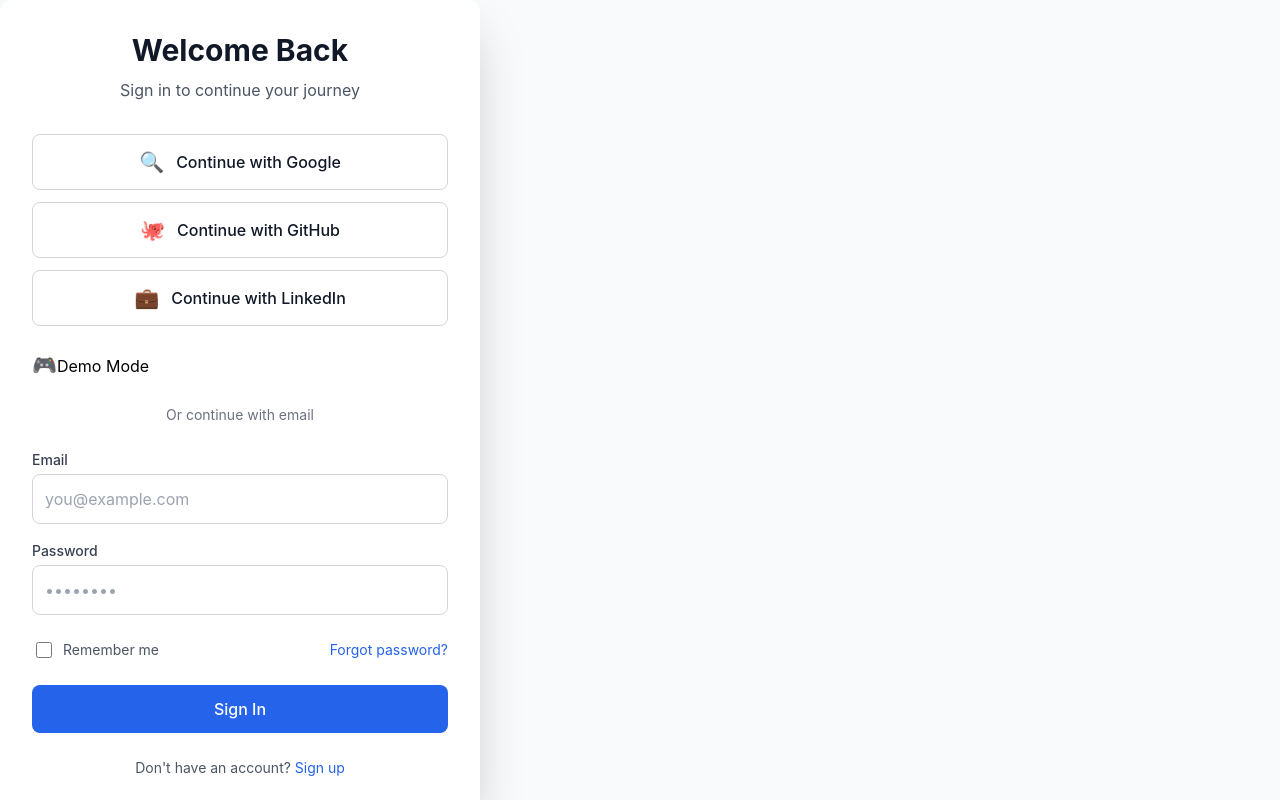
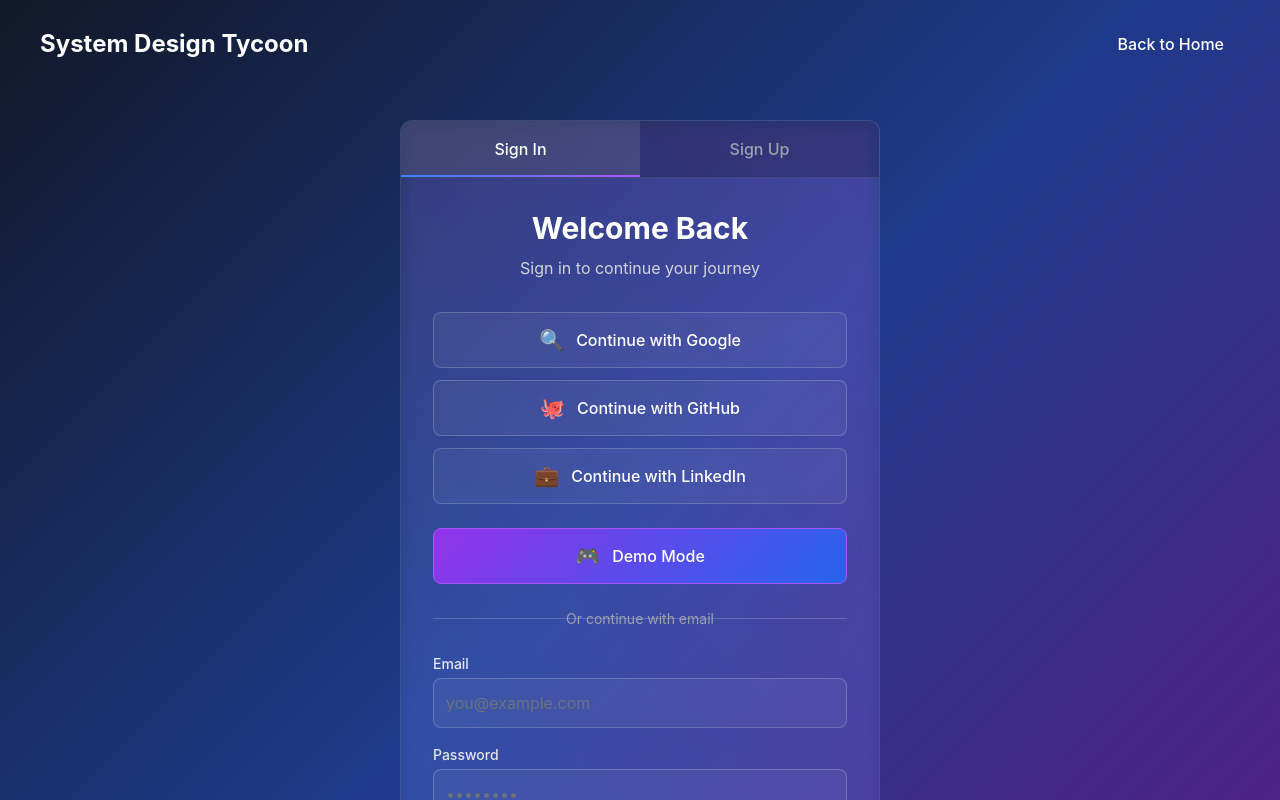
Before and after one commit to hutchutchutch/system-tycoon, a React (Vite) app: page /auth/signin in a window 1280 px wide. Shown: the top 800 px of the page. Built offline with nearby package versions, Linux system fonts and the light colour scheme.

Commit message:
Sign in design update

```diff
--- a/src/components/layout/AuthLayout.tsx
+++ b/src/components/layout/AuthLayout.tsx
@@ -1,8 +1,11 @@
 import React from 'react';
-import { Outlet, Navigate } from 'react-router-dom';
+import { Outlet, Navigate, useNavigate, useLocation } from 'react-router-dom';
 import { useAppSelector } from '../../hooks/redux';
+import { Button } from '../atoms/Button';
 
 export const AuthLayout: React.FC = () => {
+  const navigate = useNavigate();
+  const location = useLocation();
   const isAuthenticated = useAppSelector((state) => state.auth.isAuthenticated);
 
   // If already authenticated, redirect to career map
@@ -10,10 +13,59 @@ export const AuthLayout: React.FC = () => {
     return <Navigate to="/career" replace />;
   }
 
+  const isSignIn = location.pathname === '/auth/signin';
+  const isSignUp = location.pathname === '/auth/signup';
+
   return (
-    <div className="min-h-screen flex items-center justify-center bg-gradient-to-br from-blue-50 to-indigo-100">
-      <div className="w-full max-w-md">
-        <Outlet />
+    <div className="auth-layout">
+      {/* Navigation */}
+      <nav className="auth-layout__nav">
+        <div className="auth-layout__nav-container">
+          <button
+            className="auth-layout__logo"
+            onClick={() => navigate('/')}
+          >
+            System Design Tycoon
+          </button>
+          <div className="auth-layout__nav-actions">
+            <Button
+              variant="ghost"
+              onClick={() => navigate('/')}
+              className="auth-layout__nav-button"
+            >
+              Back to Home
+            </Button>
+          </div>
+        </div>
+      </nav>
+
+      {/* Main Auth Container */}
+      <div className="auth-layout__container">
+        <div className="auth-layout__content">
+          {/* Auth Form Container */}
+          <div className="auth-layout__form-container">
+            {/* Tab Navigation */}
+            <div className="auth-layout__tabs">
+              <button
+                className={`auth-layout__tab ${isSignIn ? 'auth-layout__tab--active' : ''}`}
+                onClick={() => navigate('/auth/signin')}
+              >
+                Sign In
+              </button>
+              <button
+                className={`auth-layout__tab ${isSignUp ? 'auth-layout__tab--active' : ''}`}
+                onClick={() => navigate('/auth/signup')}
+              >
+                Sign Up
+              </button>
+            </div>
+
+            {/* Form Content */}
+            <div className="auth-layout__form-content">
+              <Outlet />
+            </div>
+          </div>
+        </div>
       </div>
     </div>
   );
--- a/src/screens/auth/SignInPage.tsx
+++ b/src/screens/auth/SignInPage.tsx
@@ -1,5 +1,5 @@
 import React, { useState } from 'react';
-import { Link, useNavigate } from 'react-router-dom';
+import { useNavigate } from 'react-router-dom';
 import { useAppDispatch, useAppSelector } from '../../hooks/redux';
 import { signInWithEmail, signInWithOAuth, clearError, demoSignIn } from '../../features/auth/authSlice';
 import { OAUTH_PROVIDERS } from '../../constants';
@@ -121,9 +121,9 @@ export const SignInPage: React.FC = () => {
             <input type="checkbox" id="remember" className="auth-page__checkbox" />
             <label htmlFor="remember" className="auth-page__checkbox-label">Remember me</label>
           </div>
-          <Link to="/auth/forgot-password" className="auth-page__link">
+          <a href="#" className="auth-page__link">
             Forgot password?
-          </Link>
+          </a>
         </div>
 
         <button
@@ -138,13 +138,6 @@ export const SignInPage: React.FC = () => {
           )}
         </button>
       </form>
-
-      <div className="auth-page__footer">
-        Don't have an account?{' '}
-        <Link to="/auth/signup" className="auth-page__link">
-          Sign up
-        </Link>
-      </div>
     </div>
   );
 };
--- a/src/styles/design-system/auth-pages.css
+++ b/src/styles/design-system/auth-pages.css
@@ -1,16 +1,171 @@
-/* Authentication Pages Styles - Following Design System */
+/* Authentication Layout Styles - Matching Landing Page Theme */
 
-/* Auth Page Container */
+/* Auth Layout Base */
+.auth-layout {
+  min-height: 100vh;
+  background: linear-gradient(135deg,
+    var(--color-neutral-900) 0%,
+    var(--color-primary-900) 50%,
+    var(--color-premium-900) 100%
+  );
+  position: relative;
+  overflow-x: hidden;
+}
+
+/* Auth Layout Navigation */
+.auth-layout__nav {
+  position: absolute;
+  top: 0;
+  left: 0;
+  right: 0;
+  z-index: 10;
+  padding: var(--space-6);
+}
+
+.auth-layout__nav-container {
+  max-width: 1200px;
+  margin: 0 auto;
+  display: flex;
+  justify-content: space-between;
+  align-items: center;
+}
+
+.auth-layout__logo {
+  font-size: var(--text-h3);
+  font-weight: var(--font-bold);
+  color: var(--color-white);
+  text-decoration: none;
+  background: none;
+  border: none;
+  cursor: pointer;
+  transition: color var(--duration-fast) var(--ease-out);
+}
+
+.auth-layout__logo:hover {
+  color: var(--color-neutral-300);
+}
+
+.auth-layout__nav-actions {
+  display: flex;
+  gap: var(--space-4);
+}
+
+.auth-layout__nav-button {
+  color: var(--color-white) !important;
+  border-color: transparent !important;
+}
+
+.auth-layout__nav-button:hover {
+  color: var(--color-neutral-300) !important;
+  background: rgba(255, 255, 255, 0.1) !important;
+}
+
+/* Auth Layout Container */
+.auth-layout__container {
+  min-height: 100vh;
+  display: flex;
+  align-items: center;
+  justify-content: center;
+  padding: var(--space-6);
+  padding-top: 120px;
+}
+
+.auth-layout__content {
+  width: 100%;
+  max-width: 480px;
+  margin: 0 auto;
+}
+
+/* Auth Form Container */
+.auth-layout__form-container {
+  background: rgba(255, 255, 255, 0.05);
+  border: 1px solid rgba(255, 255, 255, 0.1);
+  border-radius: var(--radius-xl);
+  overflow: hidden;
+  backdrop-filter: blur(10px);
+  position: relative;
+  animation: fade-in-up 0.6s var(--ease-out);
+}
+
+.auth-layout__form-container::before {
+  content: '';
+  position: absolute;
+  inset: -2px;
+  background: linear-gradient(45deg, var(--color-primary-500), var(--color-premium-500));
+  border-radius: var(--radius-xl);
+  z-index: -1;
+  opacity: 0.2;
+  filter: blur(8px);
+}
+
+/* Auth Tabs */
+.auth-layout__tabs {
+  display: flex;
+  background: rgba(0, 0, 0, 0.2);
+  border-bottom: 1px solid rgba(255, 255, 255, 0.1);
+}
+
+.auth-layout__tab {
+  flex: 1;
+  padding: var(--space-4);
+  background: none;
+  border: none;
+  color: var(--color-neutral-400);
+  font-size: var(--text-base);
+  font-weight: var(--font-medium);
+  cursor: pointer;
+  transition: all var(--duration-fast) var(--ease-out);
+  position: relative;
+}
+
+.auth-layout__tab:hover {
+  color: var(--color-white);
+  background: rgba(255, 255, 255, 0.05);
+}
+
+.auth-layout__tab--active {
+  color: var(--color-white);
+  background: rgba(255, 255, 255, 0.1);
+}
+
+.auth-layout__tab--active::after {
+  content: '';
+  position: absolute;
+  bottom: 0;
+  left: 0;
+  right: 0;
+  height: 2px;
+  background: linear-gradient(90deg, var(--color-primary-500), var(--color-premium-500));
+}
+
+/* Auth Form Content */
+.auth-layout__form-content {
+  padding: var(--space-8);
+}
+
+/* Animation */
+@keyframes fade-in-up {
+  from {
+    opacity: 0;
+    transform: translateY(20px);
+  }
+  to {
+    opacity: 1;
+    transform: translateY(0);
+  }
+}
+
+/* Updated Auth Page Styles for Modal Context */
 .auth-page {
-  background: var(--color-white);
-  border-radius: var(--radius-xl);
-  box-shadow: var(--shadow-2xl);
-  padding: var(--space-8);
-  max-width: 480px;
+  background: transparent;
+  border-radius: 0;
+  box-shadow: none;
+  padding: 0;
+  max-width: none;
   width: 100%;
 }
 
-/* Auth Header */
+/* Updated Auth Header for Dark Theme */
 .auth-page__header {
   text-align: center;
   margin-bottom: var(--space-8);
@@ -19,16 +174,16 @@
 .auth-page__title {
   font-size: var(--text-h2);
   font-weight: var(--font-bold);
-  color: var(--color-neutral-900);
+  color: var(--color-white);
   margin-bottom: var(--space-2);
 }
 
 .auth-page__subtitle {
   font-size: var(--text-base);
-  color: var(--color-neutral-600);
+  color: var(--color-neutral-300);
 }
 
-/* OAuth Providers Section */
+/* Updated OAuth Providers for Dark Theme */
 .auth-page__oauth-providers {
   display: flex;
   flex-direction: column;
@@ -43,19 +198,19 @@
   justify-content: center;
   gap: var(--space-3);
   padding: var(--space-3) var(--space-4);
-  border: 1px solid var(--color-neutral-300);
+  border: 1px solid rgba(255, 255, 255, 0.2);
   border-radius: var(--radius-lg);
-  background: var(--color-white);
+  background: rgba(255, 255, 255, 0.05);
   font-size: var(--text-base);
   font-weight: var(--font-medium);
-  color: var(--color-neutral-900);
+  color: var(--color-white);
   cursor: pointer;
   transition: all var(--duration-fast) var(--ease-out);
 }
 
 .auth-page__oauth-button:hover:not(:disabled) {
-  background: var(--color-neutral-50);
-  border-color: var(--color-neutral-400);
+  background: rgba(255, 255, 255, 0.1);
+  border-color: rgba(255, 255, 255, 0.3);
   transform: translateY(-1px);
 }
 
@@ -72,7 +227,43 @@
   font-size: var(--text-xl);
 }
 
-/* Divider */
+/* Updated Demo Button Styles */
+.auth-page__demo-section {
+  margin-bottom: var(--space-6);
+}
+
+.auth-page__demo-button {
+  width: 100%;
+  display: flex;
+  align-items: center;
+  justify-content: center;
+  gap: var(--space-3);
+  padding: var(--space-3) var(--space-4);
+  border: 1px solid var(--color-premium-500);
+  border-radius: var(--radius-lg);
+  background: linear-gradient(135deg, var(--color-premium-600), var(--color-primary-600));
+  font-size: var(--text-base);
+  font-weight: var(--font-medium);
+  color: var(--color-white);
+  cursor: pointer;
+  transition: all var(--duration-fast) var(--ease-out);
+}
+
+.auth-page__demo-button:hover:not(:disabled) {
+  transform: translateY(-1px);
+  box-shadow: 0 4px 12px rgba(147, 51, 234, 0.3);
+}
+
+.auth-page__demo-button:disabled {
+  opacity: 0.5;
+  cursor: not-allowed;
+}
+
+.auth-page__demo-button:disabled:hover {
+  transform: none;
+}
+
+/* Updated Divider for Dark Theme */
 .auth-page__divider {
   position: relative;
   margin: var(--space-6) 0;
@@ -85,20 +276,20 @@
   left: 0;
   right: 0;
   height: 1px;
-  background: var(--color-neutral-300);
+  background: rgba(255, 255, 255, 0.2);
 }
 
 .auth-page__divider-text {
   position: relative;
   display: flex;
   justify-content: center;
-  background: var(--color-white);
-  padding: 0 var(--space-2);
+  background: transparent;
+  padding: 0 var(--space-4);
   font-size: var(--text-small);
-  color: var(--color-neutral-500);
+  color: var(--color-neutral-400);
 }
 
-/* Form Styles */
+/* Updated Form Styles for Dark Theme */
 .auth-page__form {
   display: flex;
   flex-direction: column;
@@ -107,14 +298,14 @@
 
 .auth-page__error-message {
   padding: var(--space-3);
-  background: var(--color-error-50);
-  border: 1px solid var(--color-error-200);
+  background: rgba(239, 68, 68, 0.1);
+  border: 1px solid rgba(239, 68, 68, 0.3);
   border-radius: var(--radius-lg);
-  color: var(--color-error-700);
+  color: var(--color-error-300);
   font-size: var(--text-small);
 }
 
-/* Form Group */
+/* Updated Form Group for Dark Theme */
 .auth-page__form-group {
   display: flex;
   flex-direction: column;
@@ -124,52 +315,53 @@
   display: block;
   font-size: var(--text-small);
   font-weight: var(--font-medium);
-  color: var(--color-neutral-700);
+  color: var(--color-neutral-200);
   margin-bottom: var(--space-1);
 }
 
 .auth-page__form-input {
   width: 100%;
   padding: var(--space-3);
-  border: 1px solid var(--color-neutral-300);
+  border: 1px solid rgba(255, 255, 255, 0.2);
   border-radius: var(--radius-lg);
   font-size: var(--text-base);
-  color: var(--color-neutral-900);
-  background: var(--color-white);
+  color: var(--color-white);
+  background: rgba(255, 255, 255, 0.05);
   transition: all var(--duration-fast) var(--ease-out);
 }
 
 .auth-page__form-input:hover {
-  border-color: var(--color-neutral-400);
+  border-color: rgba(255, 255, 255, 0.3);
 }
 
 .auth-page__form-input:focus {
   outline: none;
   border-color: var(--color-primary-500);
-  box-shadow: 0 0 0 3px rgba(59, 130, 246, 0.1);
+  box-shadow: 0 0 0 3px rgba(59, 130, 246, 0.2);
+  background: rgba(255, 255, 255, 0.08);
 }
 
 .auth-page__form-input::placeholder {
-  color: var(--color-neutral-400);
+  color: var(--color-neutral-500);
 }
 
-/* Input Error State */
+/* Updated Input Error State for Dark Theme */
 .auth-page__form-input--error {
   border-color: var(--color-error-500);
 }
 
 .auth-page__form-input--error:focus {
   border-color: var(--color-error-500);
-  box-shadow: 0 0 0 3px rgba(239, 68, 68, 0.1);
+  box-shadow: 0 0 0 3px rgba(239, 68, 68, 0.2);
 }
 
 .auth-page__form-error-text {
   margin-top: var(--space-1);
   font-size: var(--text-small);
-  color: var(--color-error-600);
+  color: var(--color-error-300);
 }
 
-/* Form Actions */
+/* Updated Form Actions for Dark Theme */
 .auth-page__form-actions {
   display: flex;
   align-items: center;
@@ -187,30 +379,31 @@
   width: 16px;
   height: 16px;
   border-radius: var(--radius-sm);
-  border: 1px solid var(--color-neutral-300);
+  border: 1px solid rgba(255, 255, 255, 0.3);
   accent-color: var(--color-primary-500);
   cursor: pointer;
+  background: rgba(255, 255, 255, 0.05);
 }
 
 .auth-page__checkbox-label {
   font-size: var(--text-small);
-  color: var(--color-neutral-600);
+  color: var(--color-neutral-300);
   cursor: pointer;
 }
 
 .auth-page__link {
   font-size: var(--text-small);
-  color: var(--color-primary-600);
+  color: var(--color-primary-400);
   text-decoration: none;
   transition: color var(--duration-fast) var(--ease-out);
 }
 
 .auth-page__link:hover {
-  color: var(--color-primary-700);
+  color: var(--color-primary-300);
   text-decoration: underline;
 }
 
-/* Terms Checkbox */
+/* Updated Terms Checkbox for Dark Theme */
 .auth-page__terms-group {
   display: flex;
   align-items: flex-start;
@@ -225,12 +418,12 @@
 
 .auth-page__terms-label {
   font-size: var(--text-small);
-  color: var(--color-neutral-600);
+  color: var(--color-neutral-300);
   line-height: 1.4;
 }
 
 .auth-page__terms-label a {
-  color: var(--color-primary-600);
+  color: var(--color-primary-400);
   text-decoration: none;
 }
 
@@ -238,11 +431,11 @@
   text-decoration: underline;
 }
 
-/* Submit Button */
+/* Updated Submit Button for Dark Theme */
 .auth-page__submit-button {
   width: 100%;
   padding: var(--space-3);
-  background: var(--color-primary-600);
+  background: linear-gradient(135deg, var(--color-primary-600), var(--color-premium-600));
   color: var(--color-white);
   border: none;
   border-radius: var(--radius-lg);
@@ -253,9 +446,8 @@
 }
 
 .auth-page__submit-button:hover:not(:disabled) {
-  background: var(--color-primary-700);
   transform: translateY(-1px);
-  box-shadow: 0 4px 12px rgba(59, 130, 246, 0.2);
+  box-shadow: 0 4px 12px rgba(59, 130, 246, 0.3);
 }
 
 .auth-page__submit-button:disabled {
@@ -268,16 +460,16 @@
   box-shadow: none;
 }
 
-/* Footer */
+/* Updated Footer for Dark Theme */
 .auth-page__footer {
   text-align: center;
   margin-top: var(--space-6);
   font-size: var(--text-small);
-  color: var(--color-neutral-600);
+  color: var(--color-neutral-400);
 }
 
 .auth-page__footer a {
-  color: var(--color-primary-600);
+  color: var(--color-primary-400);
   text-decoration: none;
 }
 
@@ -285,11 +477,15 @@
   text-decoration: underline;
 }
 
-/* Responsive Design */
+/* Updated Responsive Design */
 @media (max-width: 479px) {
-  .auth-page {
+  .auth-layout__container {
+    padding: var(--space-4);
+    padding-top: 100px;
+  }
+
+  .auth-layout__form-content {
     padding: var(--space-6);
-    margin: var(--space-4);
   }
 
   .auth-page__oauth-button {
@@ -308,15 +504,20 @@
   }
 }
 
-/* Accessibility */
+/* Updated Accessibility */
 @media (prefers-reduced-motion: reduce) {
+  .auth-layout__form-container {
+    animation: none;
+  }
+
   .auth-page__oauth-button:hover,
-  .auth-page__submit-button:hover {
+  .auth-page__submit-button:hover,
+  .auth-page__demo-button:hover {
     transform: none;
   }
 }
 
-/* Loading State */
+/* Updated Loading State */
 .auth-page__loading {
   display: inline-flex;
   align-items: center;
```
Also changed, not shown: src/screens/auth/SignUpPage.tsx (+1 -8 lines).
